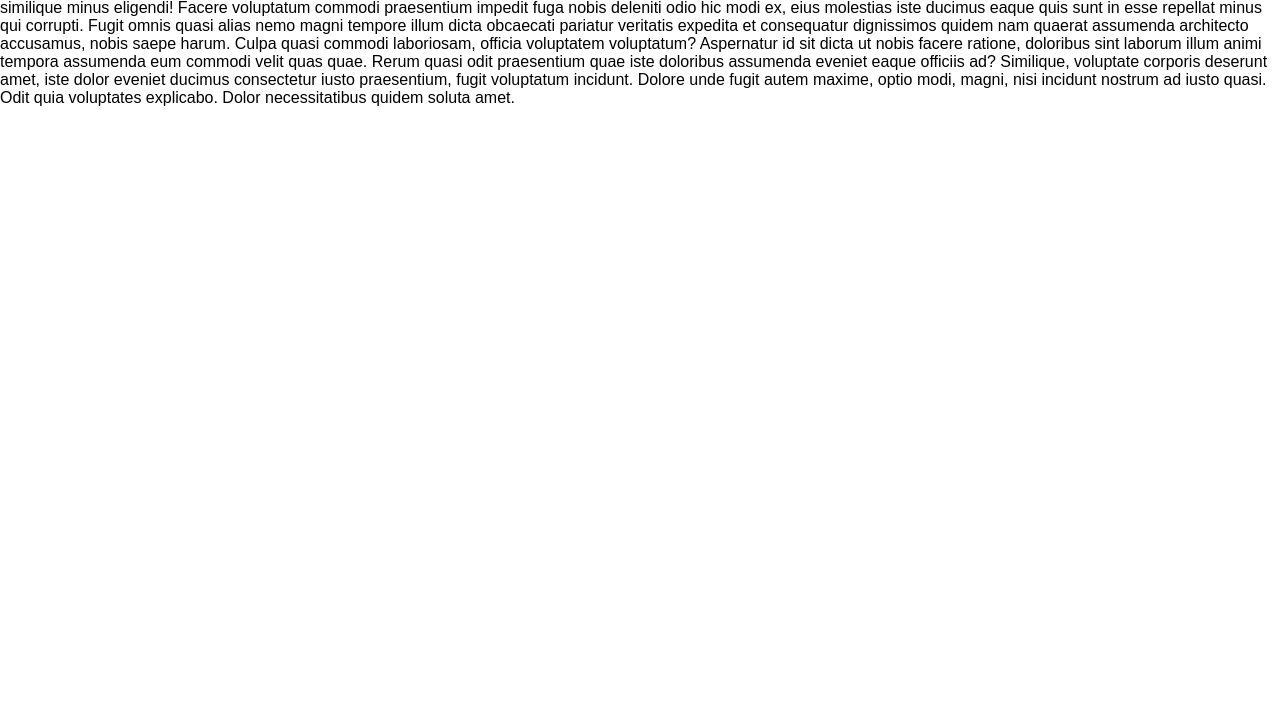
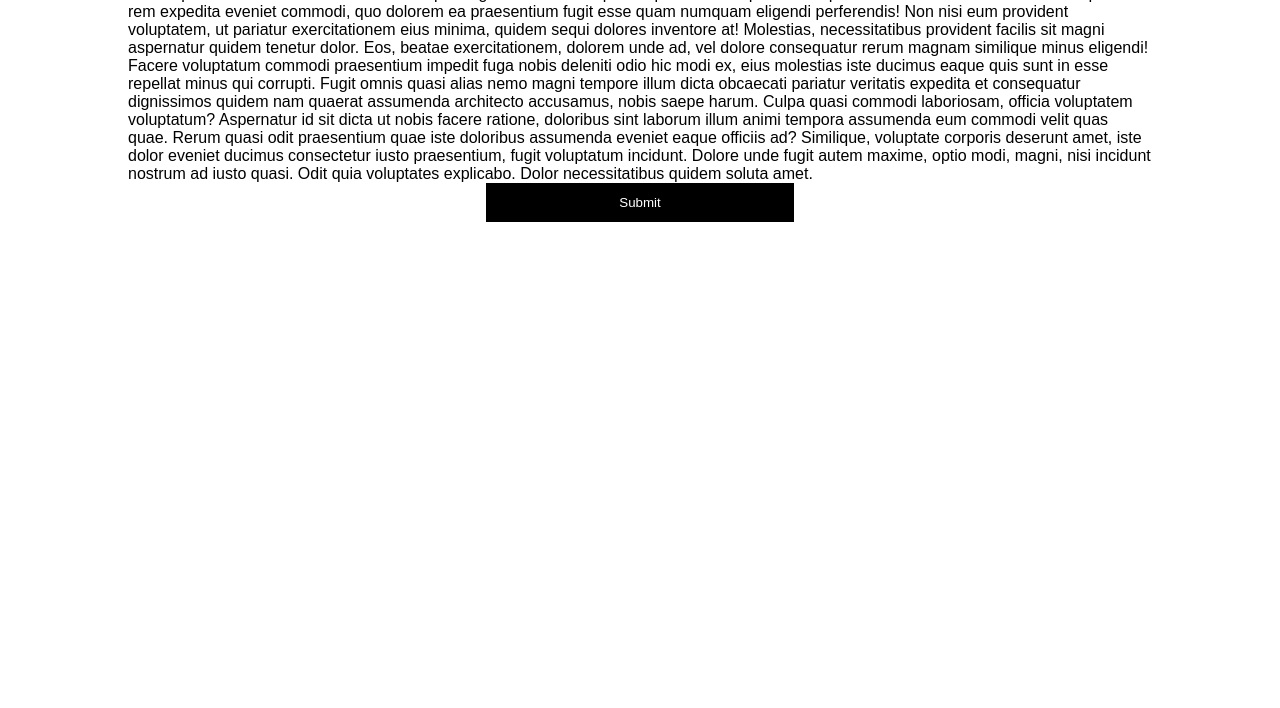
Before and after one commit to henzuu/Test-Git, a plain HTML site: page index.html in a window 1280 px wide. Shown: the part 92-800 px from the top of the page. Drawn offline with Linux system fonts and the light colour scheme.

Commit message:
Added submit button

```diff
--- a/index.html
+++ b/index.html
@@ -11,6 +11,9 @@
   <body>
     <h1>Hello</h1>
     <p>Lorem ipsum dolor sit amet consectetur adipisicing elit. Maiores culpa voluptate labore quasi sit sequi nobis accusantium hic molestias quidem rem expedita eveniet commodi, quo dolorem ea praesentium fugit esse quam numquam eligendi perferendis! Non nisi eum provident voluptatem, ut pariatur exercitationem eius minima, quidem sequi dolores inventore at! Molestias, necessitatibus provident facilis sit magni aspernatur quidem tenetur dolor. Eos, beatae exercitationem, dolorem unde ad, vel dolore consequatur rerum magnam similique minus eligendi! Facere voluptatum commodi praesentium impedit fuga nobis deleniti odio hic modi ex, eius molestias iste ducimus eaque quis sunt in esse repellat minus qui corrupti. Fugit omnis quasi alias nemo magni tempore illum dicta obcaecati pariatur veritatis expedita et consequatur dignissimos quidem nam quaerat assumenda architecto accusamus, nobis saepe harum. Culpa quasi commodi laboriosam, officia voluptatem voluptatum? Aspernatur id sit dicta ut nobis facere ratione, doloribus sint laborum illum animi tempora assumenda eum commodi velit quas quae. Rerum quasi odit praesentium quae iste doloribus assumenda eveniet eaque officiis ad? Similique, voluptate corporis deserunt amet, iste dolor eveniet ducimus consectetur iusto praesentium, fugit voluptatum incidunt. Dolore unde fugit autem maxime, optio modi, magni, nisi incidunt nostrum ad iusto quasi. Odit quia voluptates explicabo. Dolor necessitatibus quidem soluta amet.</p>
+    <button class="submit-btn">
+      Submit
+    </button>
   </body>
 
 </html>
--- a/main.css
+++ b/main.css
@@ -4,3 +4,19 @@
   box-sizing: border-box;
   font-family: Arial, Helvetica, sans-serif;
 }
+
+body{
+  width: 80%;
+  margin: 40px auto;
+}
+
+.submit-btn{
+  width: 30%;
+  margin: 0px auto;
+  display: block;
+  color: white;
+  background-color: black;
+  border: none;
+  padding: 12px;
+  cursor: pointer;
+}
```
